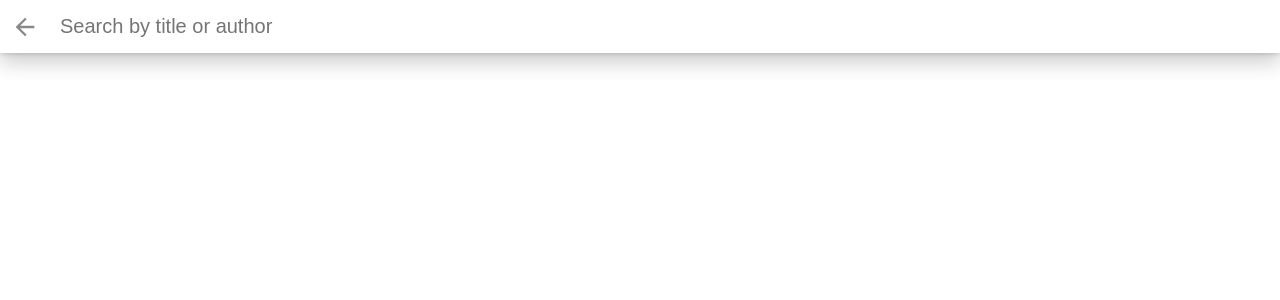
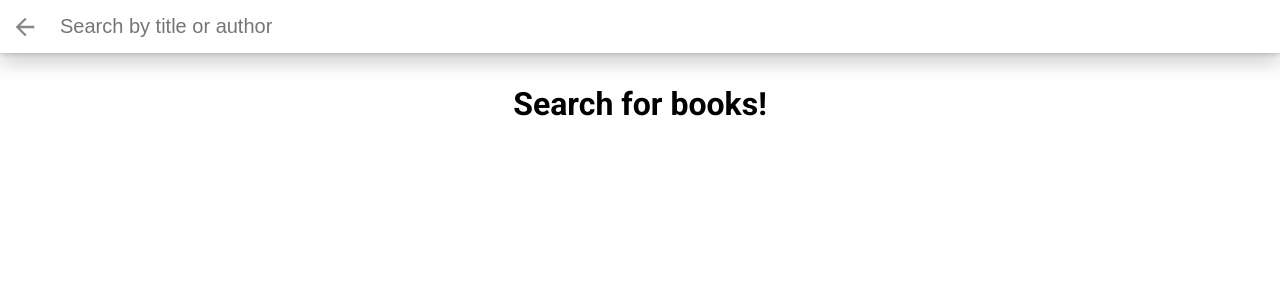
Before and after one commit to sagenate24/My-Reads-Project, a React (Create React App) app: page /search in a window 1280 px wide. Shown: the top 300 px of the page. Built offline with nearby package versions, Linux system fonts and the light colour scheme; no server answers.

Commit message:
feat: If the search input is empty there will be no books that render using state

```diff
--- a/src/App.js
+++ b/src/App.js
@@ -25,15 +25,13 @@ class BooksApp extends React.Component {
   componentDidMount() {
     BooksAPI.getAll()
       .then((results) => {
-        // console.log(results);
         this.setState({
           currentBooks: results
         });
       });
   }
 
-
-//Fires after books are changed to new Shelfs
+  //Fires after books are changed to new Shelfs
   renderAllUpdatedBooks = () => {
     BooksAPI.getAll()
       .then((results) => {
--- a/src/BookList.js
+++ b/src/BookList.js
@@ -1,5 +1,6 @@
-import React from 'react';
-import Book from './Book';
+import React from 'react'
+import Book from './Book'
+import PropsTypes from 'prop-types'
 
 class BookList extends React.Component {
   render() {
@@ -30,11 +31,16 @@ class BookList extends React.Component {
               onShelfUpdate={this.props.onShelfUpdate}
             />
           }
-          // return null
         })}
       </ol>
     );
   }
 }
 
+BookList.propTypes = {
+  currentBooks: PropsTypes.array.isRequired,
+  shelfName: PropsTypes.string.isRequired,
+  onShelfUpdate: PropsTypes.func.isRequired
+}
+
 export default BookList;
--- /dev/null
+++ b/src/SearchPage/SearchPage.css
@@ -0,0 +1,3 @@
+h1 {
+  margin-top: 80px;
+}
--- a/src/SearchPage/SearchPage.js
+++ b/src/SearchPage/SearchPage.js
@@ -1,26 +1,32 @@
 import React from 'react'
 import Book from '../Book'
 import { Link } from 'react-router-dom'
+import PropTypes from 'prop-types'
+import './SearchPage.css'
 
 class SearchPage extends React.Component {
   constructor(props) {
     super(props);
     this.state = {
-      query: ''
+      query: '',
+      showResults: false
     }
   }
 
   updateQuery = (query) => {
     if (query) {
       this.setState({
-        query: query.trim()
+        query: query.trim(),
+        showResults: true
       });
       this.props.onSearch(query.trim());
     }
     else {
       this.setState({
-        query: ''
+        query: '',
+        showResults: false
       });
+      console.log('hey its empty!')
     }
   }
 
@@ -43,7 +49,7 @@ class SearchPage extends React.Component {
           </div>
         </div>
         <ol className="books-grid">
-          {
+          {this.state.showResults ? (
             this.props.searchResults.map(searchBook => {
               //if current books are displayed on the search page give the book the corresponding shelf name
               const matchingBook = this.props.currentBooks.find(currentBook => {
@@ -54,6 +60,21 @@ class SearchPage extends React.Component {
               return <Book key={searchBook.id} book={searchBook} matchingBook={matchingBook}
                 onShelfUpdate={this.props.onShelfUpdate} />
             })
+          ) : (
+            <h1>Search for books!</h1>
+          )
+            // this.props.searchResults.map(searchBook => {
+            //   //if current books are displayed on the search page give the book the corresponding shelf name
+            //   const matchingBook = this.props.currentBooks.find(currentBook => {
+
+            //     return currentBook.id === searchBook.id;
+
+            //   })
+            //   return <Book key={searchBook.id} book={searchBook} matchingBook={matchingBook}
+            //     onShelfUpdate={this.props.onShelfUpdate} />
+            // })
+
+
           }
         </ol>
       </div>
@@ -61,4 +82,8 @@ class SearchPage extends React.Component {
   }
 }
 
+SearchPage.propTypes = {
+  searchResults: PropTypes.array.isRequired
+}
+
 export default SearchPage;
```
